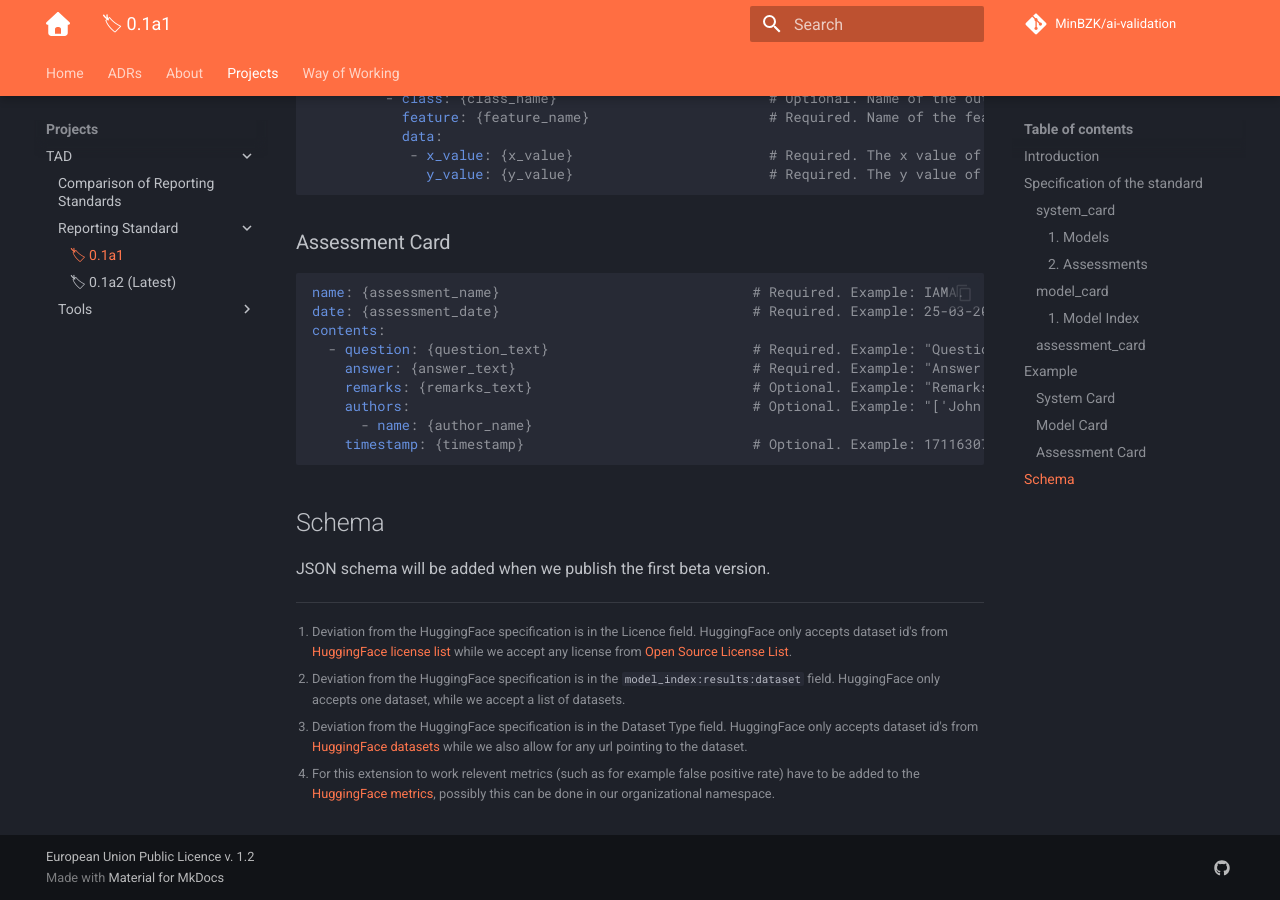
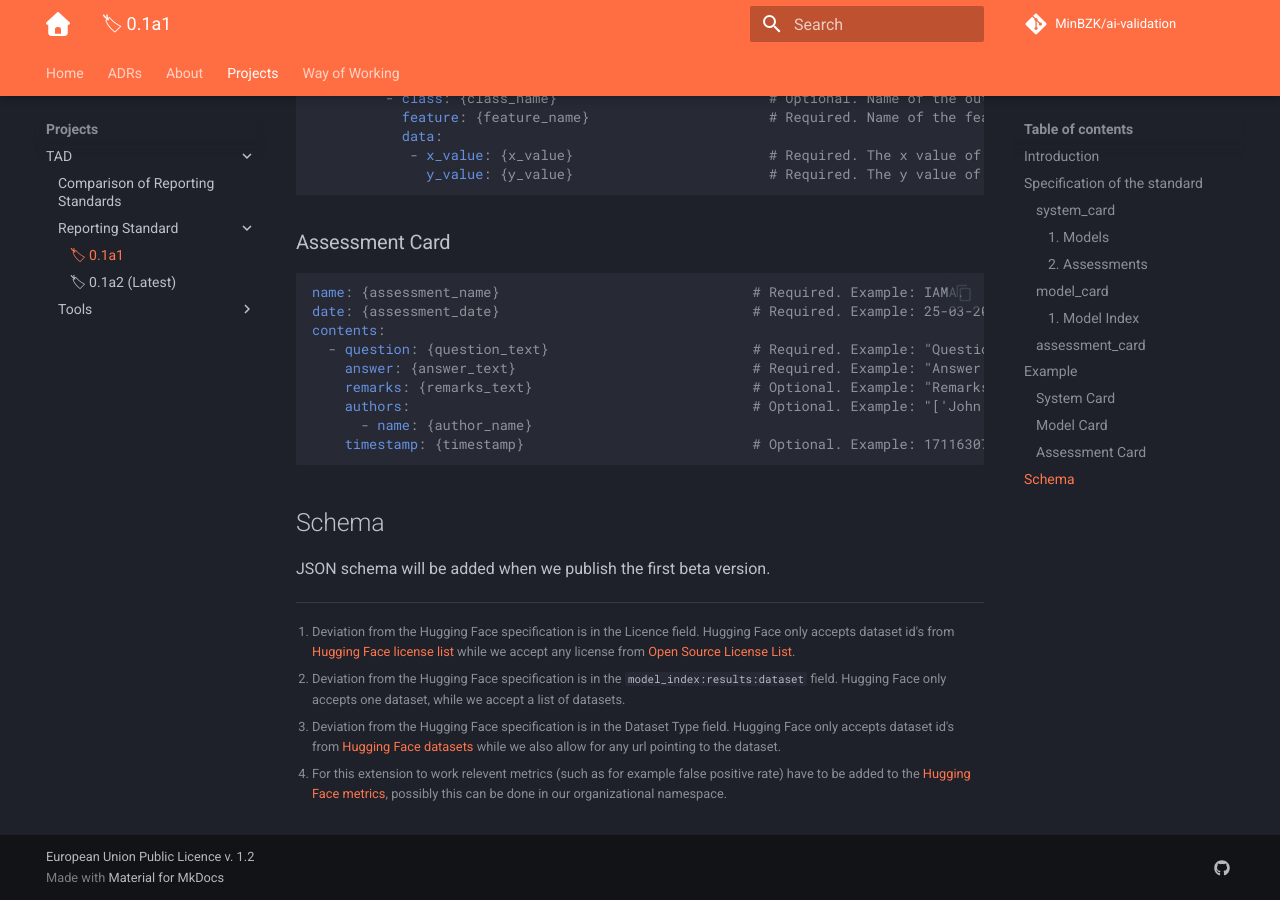
Before and after one commit to MinBZK/ai-validation, an MkDocs documentation site: the page built from docs/Projects/TAD/Reporting-Standard/0.1a1.md, in a window 1280 px wide and 900 px high, scrolled down 9295 px. Built offline with MkDocs 1.6.1 and Material for MkDocs 9.7.7, drawn with Linux system fonts in a browser that asks for light colours; emoji names are drawn with the system emoji font; plug-ins that fetch from the network failed and are left out; comment, search, counter and statistics services are not loaded; some of the changed text lies outside the part shown.

Commit message:
Fix Hugging Face spelling

```diff
--- a/docs/Projects/TAD/Reporting-Standard/0.1a1.md
+++ b/docs/Projects/TAD/Reporting-Standard/0.1a1.md
@@ -17,7 +17,7 @@ tests and assessments applied.
 
 Inspired by [Model Cards for Model Reporting](https://arxiv.org/abs/1810.03993)
 and [Papers with Code Model Index](https://github.com/paperswithcode/model-index) this standard almost
-[^1] [^2] [^3] [^4] extends the [HuggingFace model card metadata specification](https://github.com/huggingface/hub-docs/blob/main/modelcard.md?plain=1)
+[^1] [^2] [^3] [^4] extends the [Hugging Face model card metadata specification](https://github.com/huggingface/hub-docs/blob/main/modelcard.md?plain=1)
 to allow for:
 
 1. More finegrained information on performance metrics, by extending the `metrics_field` from the Hugging
@@ -29,10 +29,10 @@ by defining an new field `measurements`.
 and [ALTAI](https://digital-strategy.ec.europa.eu/en/library/assessment-list-trustworthy-artificial-intelligence-altai-self-assessment)).
 This is achieved by defining a new field `assessments`.
 
-Following HuggingFace, this proposed standard will be written in yaml.
+Following Hugging Face, this proposed standard will be written in yaml.
 
-This standard does not contain all fields present in the HuggingFace metadata specification. The fields that
-are optional in the HuggingFace specification and are specific to the HuggingFace interface are ommited.
+This standard does not contain all fields present in the Hugging Face metadata specification. The fields that
+are optional in the Hugging Face specification and are specific to the Hugging Face interface are ommited.
 
 Another difference is that we devide our implementation into three seperate parts.
 
@@ -111,7 +111,7 @@ and are relevant.
 
 1. `models` (OPTIONAL, list[ModelCard]). A list of model cards (as defined below) or `!include`s of a yaml
 file containing a model card. This model card can for example be a model card described in the next section
-or a model card from HuggingFace. There can be multiple model cards, meaning multiple models are used.
+or a model card from Hugging Face. There can be multiple model cards, meaning multiple models are used.
 
 #### 2. Assessments
 
@@ -174,7 +174,7 @@ artifact, that cannot be captured by any other field, but are relevant to model.
 
     2. `datasets` (list). There can be multiple datasets [^2]. For each dataset the following fields are present.
 
-        1. `type` (REQUIRED, string). The type of the dataset, can be a dataset id from [HuggingFace datasets](https://hf.co/datasets)
+        1. `type` (REQUIRED, string). The type of the dataset, can be a dataset id from [Hugging Face datasets](https://hf.co/datasets)
         or any other link to a repository containing the dataset[^3], for example "common_voice".
         2. `name` (REQUIRED, string). Name pretty name for the dataset, for example "Common Voice (French)".
         3. `split` (OPTIONAL, string). The split of the dataset, for example "train".
@@ -183,7 +183,7 @@ artifact, that cannot be captured by any other field, but are relevant to model.
 
     3. `metrics` (list). There can be multiple metrics. For each metric the following fields are present.
 
-        1. `type` (REQUIRED, string). A metric-id from [HuggingFace metrics](https://hf.co//metrics)[^4], for example accuracy.
+        1. `type` (REQUIRED, string). A metric-id from [Hugging Face metrics](https://hf.co//metrics)[^4], for example accuracy.
         2. `name` (REQUIRED, string). A descriptive name of the metric. For example "false positive rate" is
         not a descriptive name, but "training false positive rate w.r.t class x" is.
         3. `dtype` (REQUIRED, string). The data type of the metric, for example `float`.
@@ -382,15 +382,15 @@ contents:
 
 JSON schema will be added when we publish the first beta version.
 
-[^1]: Deviation from the HuggingFace specification is in the Licence field. HuggingFace only accepts
-dataset id's from [HuggingFace license list](https://huggingface.co/docs/hub/repositories-licenses) while we
+[^1]: Deviation from the Hugging Face specification is in the Licence field. Hugging Face only accepts
+dataset id's from [Hugging Face license list](https://huggingface.co/docs/hub/repositories-licenses) while we
 accept any license from [Open Source License List](https://opensource.org/license).
 
-[^2]: Deviation from the HuggingFace specification is in the `model_index:results:dataset` field. HuggingFace only accepts
+[^2]: Deviation from the Hugging Face specification is in the `model_index:results:dataset` field. Hugging Face only accepts
 one dataset, while we accept a list of datasets.
 
-[^3]: Deviation from the HuggingFace specification is in the Dataset Type field. HuggingFace only accepts
-dataset id's from [HuggingFace datasets](https://hf.co/datasets) while we also allow for any url pointing to the dataset.
+[^3]: Deviation from the Hugging Face specification is in the Dataset Type field. Hugging Face only accepts
+dataset id's from [Hugging Face datasets](https://hf.co/datasets) while we also allow for any url pointing to the dataset.
 
 [^4]: For this extension to work relevent metrics (such as for example false positive rate) have to be added to the
-[HuggingFace metrics](https://hf.co//metrics), possibly this can be done in our organizational namespace.
+[Hugging Face metrics](https://hf.co//metrics), possibly this can be done in our organizational namespace.
```
Also changed, not shown: docs/Projects/TAD/Reporting-Standard/latest.md (+13 -13 lines).
